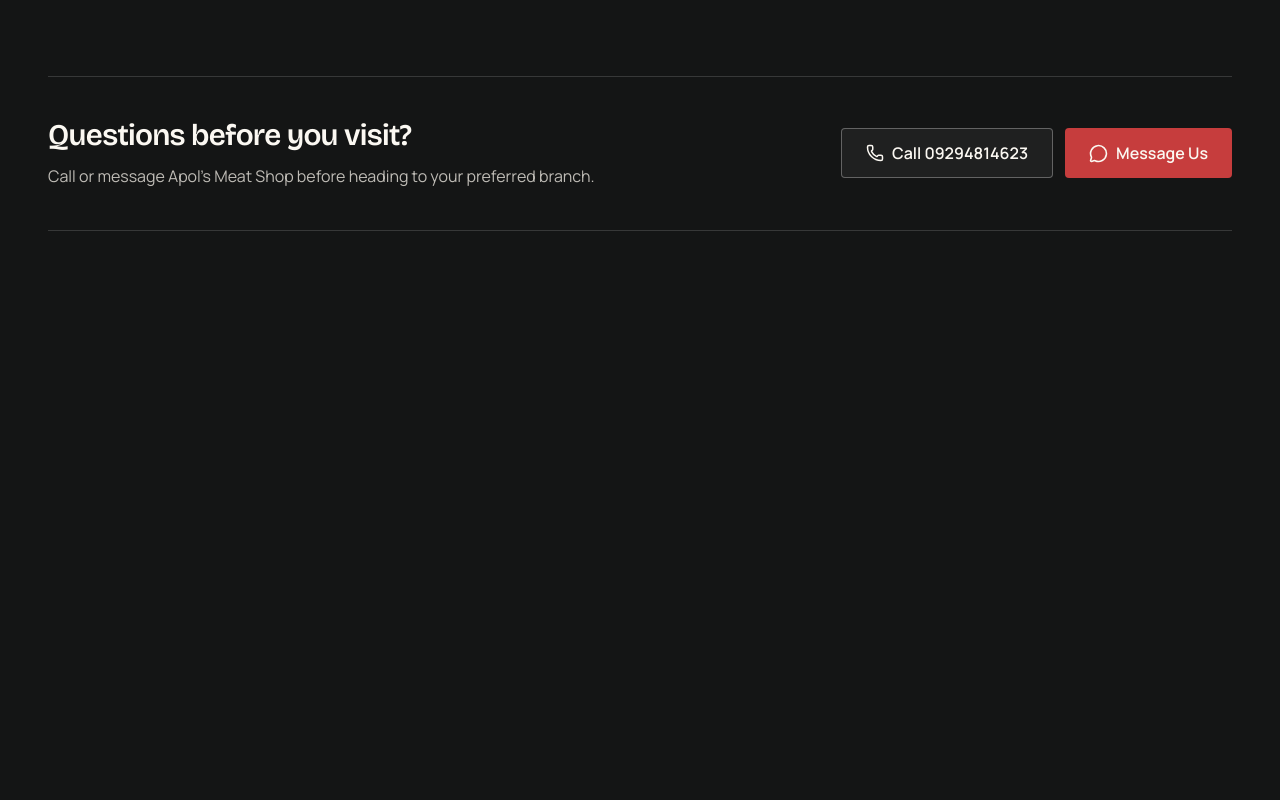
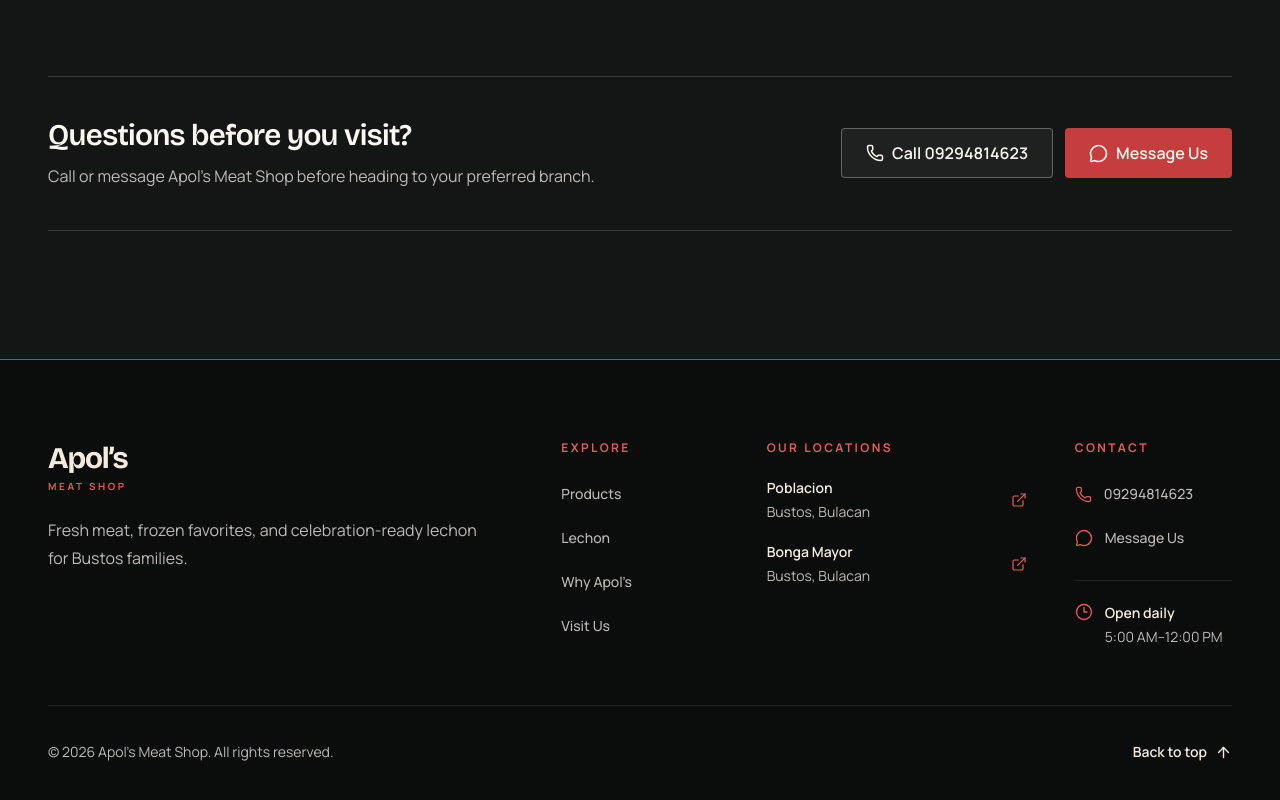
Before and after one commit to clrnzm/apols-meat-shop, a Next.js app: page / in a window 1280 px wide. Shown: the part 6292-7092 px from the top of the page. Before the commit the page ends 6651 px from the top, so only its background shows below. Built offline with nearby package versions, Linux system fonts and the light colour scheme.

Commit message:
feat: add site footer

```diff
--- a/src/app/page.tsx
+++ b/src/app/page.tsx
@@ -1,3 +1,4 @@
+import { Footer } from "@/components/layout/footer";
 import { Navbar } from "@/components/layout/navbar";
 import { FeaturedProducts } from "@/components/sections/featured-products";
 import { Hero } from "@/components/sections/hero";
@@ -16,6 +17,7 @@
         <WhyApols />
         <VisitUs />
       </main>
+      <Footer />
     </>
   );
 }
--- /dev/null
+++ b/src/components/layout/footer.tsx
@@ -0,0 +1,157 @@
+import {
+  ArrowUp,
+  Clock3,
+  ExternalLink,
+  MessageCircle,
+  Phone,
+} from "lucide-react";
+import { Container } from "@/components/layout/container";
+import {
+  SHOP_HOURS,
+  SHOP_LOCATIONS,
+  SHOP_PHONE,
+} from "@/constants/locations";
+import { MESSENGER_URL, NAV_ITEMS } from "@/constants/site";
+
+const linkClassName =
+  "inline-flex min-h-11 items-center text-sm font-medium text-text-muted transition-colors hover:text-warm-red-text";
+
+export function Footer() {
+  const currentYear = new Date().getFullYear();
+
+  return (
+    <footer className="border-t border-warm-red bg-surface-deep py-14 text-warm-paper sm:py-16 lg:py-20">
+      <Container width="wide">
+        <div className="grid gap-10 sm:grid-cols-2 sm:gap-x-12 lg:grid-cols-12 lg:gap-8 xl:gap-12">
+          <div className="sm:col-span-2 lg:col-span-4 xl:col-span-5">
+            <div className="inline-flex flex-col leading-none">
+              <span className="font-display text-3xl font-bold tracking-[-0.04em] text-warm-paper">
+                Apol’s
+              </span>
+              <span className="mt-1.5 text-[0.62rem] font-bold tracking-[0.26em] text-warm-red-text">
+                MEAT SHOP
+              </span>
+            </div>
+            <p className="mt-6 max-w-md text-base leading-7 text-text-muted">
+              Fresh meat, frozen favorites, and celebration-ready lechon for
+              Bustos families.
+            </p>
+          </div>
+
+          <nav
+            className="border-t border-white/10 pt-8 sm:border-t-0 sm:pt-0 lg:col-span-2"
+            aria-label="Footer navigation"
+          >
+            <h2 className="text-xs font-bold uppercase tracking-[0.2em] text-warm-red-text">
+              Explore
+            </h2>
+            <ul className="mt-4">
+              {NAV_ITEMS.map((item) => (
+                <li key={item.href}>
+                  <a href={item.href} className={linkClassName}>
+                    {item.label}
+                  </a>
+                </li>
+              ))}
+            </ul>
+          </nav>
+
+          <div className="border-t border-white/10 pt-8 sm:border-t-0 sm:pt-0 lg:col-span-3">
+            <h2 className="text-xs font-bold uppercase tracking-[0.2em] text-warm-red-text">
+              Our Locations
+            </h2>
+            <ul className="mt-4 space-y-2">
+              {SHOP_LOCATIONS.map((location) => (
+                <li key={location.name}>
+                  <a
+                    href={location.mapUrl}
+                    target="_blank"
+                    rel="noopener noreferrer"
+                    aria-label={`Open directions to the ${location.name} branch in a new tab`}
+                    className="group flex min-h-14 items-center justify-between gap-4 py-1"
+                  >
+                    <span className="min-w-0">
+                      <span className="block text-sm font-semibold text-warm-paper transition-colors group-hover:text-warm-red-text">
+                        {location.name}
+                      </span>
+                      <span className="mt-1 block text-sm text-text-muted">
+                        {location.municipality}
+                      </span>
+                    </span>
+                    <ExternalLink
+                      className="shrink-0 text-warm-red-text"
+                      size={16}
+                      strokeWidth={1.8}
+                      aria-hidden="true"
+                    />
+                  </a>
+                </li>
+              ))}
+            </ul>
+          </div>
+
+          <div className="border-t border-white/10 pt-8 sm:col-span-2 sm:border-t-0 sm:pt-0 lg:col-span-3 xl:col-span-2">
+            <h2 className="text-xs font-bold uppercase tracking-[0.2em] text-warm-red-text">
+              Contact
+            </h2>
+            <ul className="mt-4">
+              <li>
+                <a href={SHOP_PHONE.href} className={`${linkClassName} gap-3`}>
+                  <Phone
+                    className="shrink-0 text-warm-red-text"
+                    size={17}
+                    strokeWidth={1.8}
+                    aria-hidden="true"
+                  />
+                  {SHOP_PHONE.display}
+                </a>
+              </li>
+              <li>
+                <a
+                  href={MESSENGER_URL}
+                  target="_blank"
+                  rel="noopener noreferrer"
+                  className={`${linkClassName} gap-3`}
+                >
+                  <MessageCircle
+                    className="shrink-0 text-warm-red-text"
+                    size={18}
+                    strokeWidth={1.8}
+                    aria-hidden="true"
+                  />
+                  Message Us
+                </a>
+              </li>
+            </ul>
+
+            <div className="mt-5 flex items-start gap-3 border-t border-white/10 pt-5">
+              <Clock3
+                className="mt-0.5 shrink-0 text-warm-red-text"
+                size={18}
+                strokeWidth={1.8}
+                aria-hidden="true"
+              />
+              <p className="text-sm leading-6 text-text-muted">
+                <span className="block font-semibold text-warm-paper">
+                  Open daily
+                </span>
+                <span className="block">{SHOP_HOURS.time}</span>
+              </p>
+            </div>
+          </div>
+        </div>
+
+        <div className="mt-12 flex flex-col gap-5 border-t border-white/10 pt-6 text-sm text-text-muted sm:mt-14 sm:flex-row sm:items-center sm:justify-between">
+          <p>© {currentYear} Apol’s Meat Shop. All rights reserved.</p>
+          <a
+            href="#top"
+            className="inline-flex min-h-11 w-fit items-center gap-2 font-semibold text-warm-paper transition-colors hover:text-warm-red-text"
+          >
+            Back to top
+            <ArrowUp aria-hidden="true" size={17} strokeWidth={2} />
+          </a>
+        </div>
+      </Container>
+    </footer>
+  );
+}
--- a/src/constants/locations.ts
+++ b/src/constants/locations.ts
@@ -2,6 +2,7 @@
   badge: string;
   name: string;
   address: string;
+  municipality: string;
   mapUrl: string;
   image: {
     src: string;
@@ -25,6 +26,7 @@
     badge: "Main Branch",
     name: "Poblacion",
     address: "Poblacion, Bustos, Bulacan",
+    municipality: "Bustos, Bulacan",
     mapUrl: "https://maps.app.goo.gl/LzsKruw7Se14hCn68",
     image: {
       src: "/images/shop/poblacion-storefront.webp",
@@ -36,6 +38,7 @@
     badge: "Bonga Mayor Branch",
     name: "Bonga Mayor",
     address: "Bonga Mayor, Bustos, Bulacan",
+    municipality: "Bustos, Bulacan",
     mapUrl: "https://maps.app.goo.gl/iyomdCU9FJpNNE7N6",
     image: {
       src: "/images/shop/bonga-mayor-storefront.webp",
```
